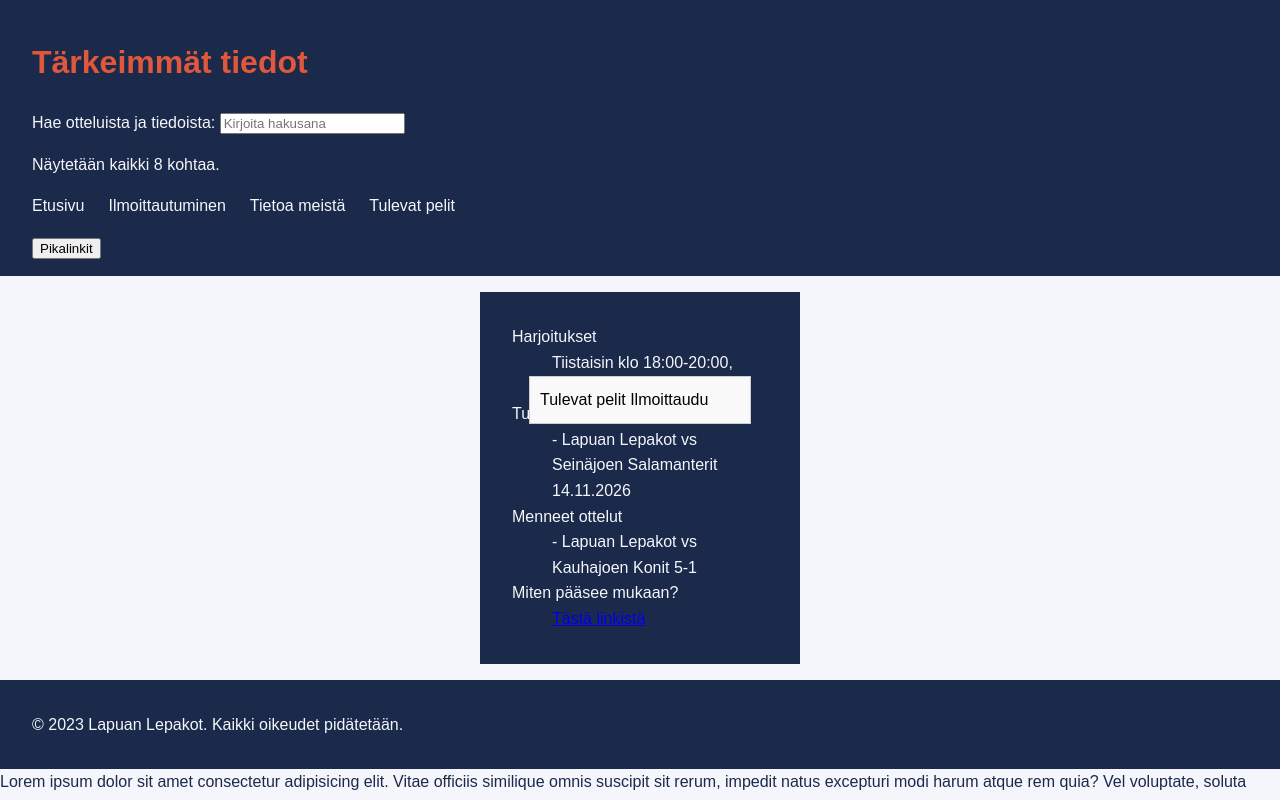
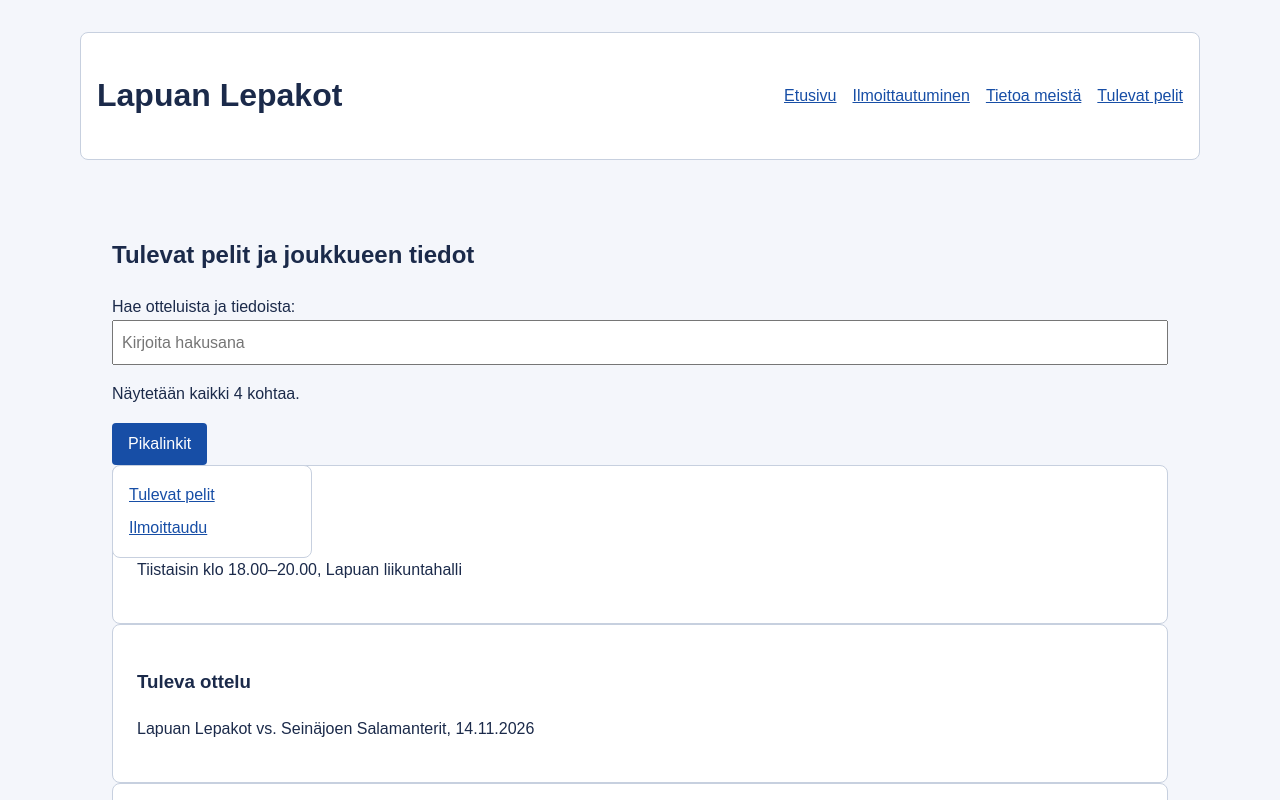
Before and after one commit to sisu1234/web-kurssi, a plain HTML site: page listing.html in a window 1280 px wide. Both pictures are taken after a click on the button "Pikalinkit". Shown: the top 800 px of the page. Drawn offline with Linux system fonts and the light colour scheme.

Commit message:
korjaukset

```diff
--- a/listing.html
+++ b/listing.html
@@ -2,74 +2,65 @@
 <html lang="fi">
 <head>
   <meta charset="UTF-8">
-  <title>Joukkueen ottelut ja harjoitukset</title>
+  <meta name="viewport" content="width=device-width, initial-scale=1">
+  <title>Tulevat pelit – Lapuan Lepakot</title>
   <link rel="stylesheet" href="styles.css">
   <script src="script.js" defer></script>
-
-
-
 </head>
-  <style>
-#popover-sisalto {
-  display: none;
-}
-
-#popover-sisalto.näytä {
-  display: block;
-  position: absolute;
-  background-color: #f9f9f9;
-  border: 1px solid #ccc;
-  padding: 10px;
-  width: 200px;
-  z-index: 1;
-}
-</style>
 <body>
   <header>
-    <h1>Tärkeimmät tiedot</h1>
-    <label for="haku">Hae otteluista ja tiedoista:</label>
-    <input id="haku" type="search" placeholder="Kirjoita hakusana">
-    <p id="hakutulos" role="status" aria-live="polite"></p>
-
-    <nav>
+    <h1>Lapuan Lepakot</h1>
+    <nav aria-label="Päänavigaatio">
       <ul>
         <li><a href="index.html">Etusivu</a></li>
         <li><a href="contact.html">Ilmoittautuminen</a></li>
         <li><a href="about.html">Tietoa meistä</a></li>
         <li><a href="listing.html">Tulevat pelit</a></li>
       </ul>
-        <button id="popover-painike" type="button">Pikalinkit</button>
+    </nav>
+  </header>
 
-        <div id="popover-sisalto" popover>
+  <main>
+    <h2>Tulevat pelit ja joukkueen tiedot</h2>
+
+    <label for="haku">Hae otteluista ja tiedoista:</label>
+    <input id="haku" type="search" placeholder="Kirjoita hakusana">
+    <p id="hakutulos" role="status" aria-live="polite"></p>
+
+    <button id="popover-painike" type="button"
+            aria-expanded="false" aria-controls="popover-sisalto">
+      Pikalinkit
+    </button>
+    <div id="popover-sisalto" hidden>
       <a href="listing.html">Tulevat pelit</a>
       <a href="contact.html">Ilmoittaudu</a>
+    </div>
 
-    </nav>
-  </header>
-  <main>
-    <article>
-      <header>
-        <dl>
-          <dt>Harjoitukset</dt>
-          <dd>Tiistaisin klo 18:00-20:00, Lapuan liikuntahalli</dd>
-          <dt>Tulevat ottelut</dt>
-          <dd>- Lapuan Lepakot vs Seinäjoen Salamanterit 14.11.2026</dd>
-          <dt>Menneet ottelut</dt>
-          <dd>- Lapuan Lepakot vs Kauhajoen Konit 5-1</dd>
-          <dt>Miten pääsee mukaan?</dt>
-          <dd><a href="contact.html">Tästä linkistä</a></dd>
-        </dl>
-      </header>
+    <section id="ottelulista" aria-label="Joukkueen tiedot ja ottelut">
+      <article class="ottelu">
+        <h3>Harjoitukset</h3>
+        <p>Tiistaisin klo 18.00–20.00, Lapuan liikuntahalli</p>
       </article>
+
+      <article class="ottelu">
+        <h3>Tuleva ottelu</h3>
+        <p>Lapuan Lepakot vs. Seinäjoen Salamanterit, 14.11.2026</p>
+      </article>
+
+      <article class="ottelu">
+        <h3>Mennyt ottelu</h3>
+        <p>Lapuan Lepakot vs. Kauhajoen Konit, tulos 5–1</p>
+      </article>
+
+      <article class="ottelu">
+        <h3>Miten pääsee mukaan?</h3>
+        <p><a href="contact.html">Ilmoittaudu tästä</a></p>
+      </article>
+    </section>
   </main>
+
   <footer>
     <p>&copy; 2023 Lapuan Lepakot. Kaikki oikeudet pidätetään.</p>
   </footer>
-<script>
-  document.getElementById("popover-painike").addEventListener("click", function() {
-    document.getElementById("popover-sisalto").classList.toggle("näytä");
-  });
-</script>
 </body>
 </html>
-Lorem ipsum dolor sit amet consectetur adipisicing elit. Vitae officiis similique omnis suscipit sit rerum, impedit natus excepturi modi harum atque rem quia? Vel voluptate, soluta placeat accusantium quo ex.
--- a/script.js
+++ b/script.js
@@ -1,40 +1,37 @@
 const haku = document.querySelector("#haku");
 const hakutulos = document.querySelector("#hakutulos");
-const listanSisalto = document.querySelector("main dl");
+const ottelut = [...document.querySelectorAll("#ottelulista .ottelu")];
 
-if (haku && hakutulos && listanSisalto) {
-  const kohdat = [...listanSisalto.querySelectorAll("dt, dd")];
-
+if (haku && hakutulos && ottelut.length) {
   function suodataLista() {
     const hakusana = haku.value.trim().toLocaleLowerCase("fi");
     let osumia = 0;
 
-    for (let i = 0; i < kohdat.length; i++) {
-      const kohta = kohdat[i];
-      const loytyy = kohta.textContent.toLocaleLowerCase("fi").includes(hakusana);
+    ottelut.forEach((ottelu) => {
+      const loytyy = ottelu.textContent
+        .toLocaleLowerCase("fi")
+        .includes(hakusana);
 
-      kohta.hidden = !loytyy;
-
-      if (loytyy) {
-        osumia++;
-      }
-    }
+      ottelu.hidden = !loytyy;
+      if (loytyy) osumia++;
+    });
 
     hakutulos.textContent = hakusana
       ? `Näytetään ${osumia} hakutulosta.`
-      : `Näytetään kaikki ${kohdat.length} kohtaa.`;
+      : `Näytetään kaikki ${osumia} kohtaa.`;
   }
 
   haku.addEventListener("input", suodataLista);
   suodataLista();
 }
 
-
 const lomake = document.querySelector("#ilmoittautuminen");
 
 if (lomake) {
   const kentat = [...lomake.querySelectorAll("input[required], select[required]")];
   const onnistuminen = document.querySelector("#onnistuminen");
+  const virheYhteenveto = document.querySelector("#virhe");
+  const tallennusavain = "lapuanLepakotIlmoittautuminen";
 
   kentat.forEach((kentta) => {
     const virheId = `${kentta.id}-virhe`;
@@ -57,9 +54,9 @@ if (lomake) {
     if (kentta.validity.valueMissing) {
       virheTeksti.textContent = "Tämä kenttä on pakollinen.";
     } else if (kentta.validity.typeMismatch) {
-      virheTeksti.textContent = "Tarkista, että tieto on oikeassa muodossa.";
+      virheTeksti.textContent = "Anna kelvollinen sähköpostiosoite.";
     } else {
-      virheTeksti.textContent = kentta.validationMessage;
+      virheTeksti.textContent = kentta.validationMessage || "Tarkista kentän tieto.";
     }
 
     virheTeksti.hidden = false;
@@ -68,92 +65,72 @@ if (lomake) {
 
   function poistaVirhe(kentta) {
     const virheTeksti = document.getElementById(`${kentta.id}-virhe`);
-
     virheTeksti.textContent = "";
     virheTeksti.hidden = true;
     kentta.removeAttribute("aria-invalid");
   }
 
   try {
-    const tallennetutTiedot = JSON.parse(
-      localStorage.getItem("lapuanLepakotIlmoittautuminen") || "{}"
-    );
-
+    const tallennetut = JSON.parse(localStorage.getItem(tallennusavain) || "{}");
     kentat.forEach((kentta) => {
-      if (tallennetutTiedot[kentta.name]) {
-        kentta.value = tallennetutTiedot[kentta.name];
+      if (typeof tallennetut[kentta.name] === "string") {
+        kentta.value = tallennetut[kentta.name];
       }
     });
   } catch {
+    // Tallennus ei ole käytettävissä; lomaketta voi silti käyttää.
+  }
 
+  function tallennaTiedot() {
+    const tiedot = Object.fromEntries(
+      kentat.map((kentta) => [kentta.name, kentta.value])
+    );
+
+    try {
+      localStorage.setItem(tallennusavain, JSON.stringify(tiedot));
+    } catch {
+      // Tallennus ei ole käytettävissä; lomaketta voi silti käyttää.
+    }
   }
 
   kentat.forEach((kentta) => {
     kentta.addEventListener("input", () => {
-      if (kentta.validity.valid) {
-        poistaVirhe(kentta);
-      }
-
-      const tiedot = Object.fromEntries(
-        kentat.map((elementti) => [elementti.name, elementti.value])
-      );
-
-      try {
-        localStorage.setItem(
-          "lapuanLepakotIlmoittautuminen",
-          JSON.stringify(tiedot)
-        );
-      } catch {
-
-      }
+      if (kentta.validity.valid) poistaVirhe(kentta);
+      tallennaTiedot();
     });
 
     kentta.addEventListener("change", () => {
-      if (kentta.validity.valid) {
-        poistaVirhe(kentta);
-      }
+      if (kentta.validity.valid) poistaVirhe(kentta);
+      tallennaTiedot();
     });
   });
 
   lomake.addEventListener("submit", (tapahtuma) => {
     tapahtuma.preventDefault();
+    onnistuminen.textContent = "";
+    virheYhteenveto.textContent = "";
 
-    if (onnistuminen) {
-      onnistuminen.textContent = "";
-    }
+    let ensimmainenVirheellinen = null;
 
-    const virheellinenKentta = kentat.find((kentta) => !kentta.validity.valid);
-
-    if (virheellinenKentta) {
     kentat.forEach((kentta) => {
       if (!kentta.validity.valid) {
         naytaVirhe(kentta);
+        ensimmainenVirheellinen ||= kentta;
       } else {
         poistaVirhe(kentta);
       }
     });
 
-      virheellinenKentta.focus();
+    if (ensimmainenVirheellinen) {
+      virheYhteenveto.textContent = "Tarkista lomakkeen virheelliset kentät.";
+      ensimmainenVirheellinen.focus();
       return;
     }
 
-    kentat.forEach(poistaVirhe);
-
-    if (onnistuminen) {
-      onnistuminen.textContent = "Pyyntö on valmis.";
-    }
-
-    lomake.reset();
-
-    try {
-      localStorage.removeItem("lapuanLepakotIlmoittautuminen");
-    } catch {
-      // Ei tehdä mitään, jos localStorage ei ole käytettävissä.
-    }
+    onnistuminen.textContent =
+      "Tiedot on tarkistettu, mutta niitä ei lähetetty. Ota yhteyttä joukkueeseen erikseen.";
   });
 }
-
-
 
 const popoverPainike = document.querySelector("#popover-painike");
 const popoverSisalto = document.querySelector("#popover-sisalto");
@@ -167,9 +144,7 @@ if (popoverPainike && popoverSisalto) {
     popoverSisalto.hidden = true;
     popoverPainike.setAttribute("aria-expanded", "false");
 
-    if (palautaFokus) {
-      popoverPainike.focus();
-    }
+    if (palautaFokus) popoverPainike.focus();
   }
 
   popoverPainike.addEventListener("click", () => {
@@ -183,9 +158,7 @@ if (popoverPainike && popoverSisalto) {
   });
 
   popoverSisalto.addEventListener("keydown", (tapahtuma) => {
-    if (tapahtuma.key === "Escape") {
-      suljePopover(true);
-    }
+    if (tapahtuma.key === "Escape") suljePopover(true);
   });
 
   document.addEventListener("click", (tapahtuma) => {
--- a/styles.css
+++ b/styles.css
@@ -1,49 +1,177 @@
 :root {
+  color-scheme: light dark;
+  --background-color: #f4f6fb;
+  --surface-color: #ffffff;
   --text-color: #1b2a4a;
-  --background-color: #f4f6fb;
-  --accent-color: #e0583b;
+  --accent-color: #174ea6;
+  --border-color: #c7d0df;
   --font-family: Arial, sans-serif;
+  --space-1: 0.5rem;
+  --space-2: 1rem;
+  --space-3: 1.5rem;
+  --space-4: 2rem;
+}
+
+* {
+  box-sizing: border-box;
 }
 
 body {
   margin: 0;
+  padding: var(--space-2);
+  background: var(--background-color);
+  color: var(--text-color);
   font-family: var(--font-family);
-  color: var(--text-color);
-  background-color: var(--background-color);
   line-height: 1.6;
 }
 
 header,
+main,
 footer {
-  padding: 1rem 2rem;
-  background-color: var(--text-color);
-  color: var(--background-color);
+  width: 100%;
+  max-width: 70rem;
+  margin-inline: auto;
 }
 
-h1,
-h2 {
-  color: var(--accent-color);
+header,
+main,
+footer,
+form {
+  padding: var(--space-2);
+}
+
+header,
+article,
+form,
+#popover-sisalto {
+  background: var(--surface-color);
+  border: 1px solid var(--border-color);
+  border-radius: 0.5rem;
 }
 
 nav ul {
   display: flex;
-  gap: 1.5rem;
+  flex-wrap: wrap;
+  gap: var(--space-1);
+  margin: 0;
   padding: 0;
   list-style: none;
 }
 
-nav a {
-  color: inherit;
-  text-decoration: none;
+nav li {
+  min-width: 0;
+  max-width: 100%;
 }
 
-nav a:hover {
+a {
   color: var(--accent-color);
+  overflow-wrap: anywhere;
 }
 
-main,
-body > p {
-    max-width: 320px;
-    margin: 0 auto;
-    padding: 1rem 2rem;
-    }
+a:focus-visible,
+button:focus-visible,
+input:focus-visible,
+select:focus-visible {
+  outline: 3px solid var(--accent-color);
+  outline-offset: 2px;
+}
+
+main {
+  margin-block: var(--space-3);
+}
+
+article {
+  padding: var(--space-3);
+}
+
+form {
+  width: 100%;
+  max-width: 40rem;
+  margin: var(--space-3) auto;
+}
+
+.kentta {
+  display: grid;
+  gap: var(--space-1);
+  margin-bottom: var(--space-2);
+}
+
+input,
+select,
+button {
+  max-width: 100%;
+  font: inherit;
+}
+
+input,
+select {
+  width: 100%;
+  min-width: 0;
+  padding: var(--space-1);
+}
+
+button {
+  padding: var(--space-1) var(--space-2);
+  color: var(--surface-color);
+  background: var(--accent-color);
+  border: 0;
+  border-radius: 0.25rem;
+  cursor: pointer;
+}
+
+dl dd {
+  margin: 0 0 var(--space-2);
+  overflow-wrap: anywhere;
+}
+
+#popover-sisalto {
+  width: min(12.5rem, calc(100vw - 2rem));
+  padding: var(--space-2);
+  position: absolute;
+  z-index: 1;
+}
+
+#popover-sisalto[hidden] {
+  display: none;
+}
+
+#popover-sisalto:not([hidden]) {
+  display: grid;
+  gap: var(--space-1);
+}
+
+@media (prefers-color-scheme: dark) {
+  :root {
+    --background-color: #121826;
+    --surface-color: #1d2738;
+    --text-color: #f1f5fb;
+    --accent-color: #9cc3ff;
+    --border-color: #526078;
+  }
+
+  button {
+    color: #121826;
+  }
+}
+
+@media (min-width: 48rem) {
+  body {
+    padding: var(--space-4);
+  }
+
+  header {
+    display: grid;
+    grid-template-columns: auto 1fr;
+    align-items: center;
+    gap: var(--space-3);
+  }
+
+  nav ul {
+    justify-content: flex-end;
+    gap: var(--space-2);
+  }
+
+  main {
+    padding: var(--space-4);
+  }
+}
```
Also changed, not shown: about.html (+5 -8 lines), contact.html (+15 -33 lines), index.html (+6 -4 lines), 1 other file. Lines whose indentation alone changed are shown as unchanged.
